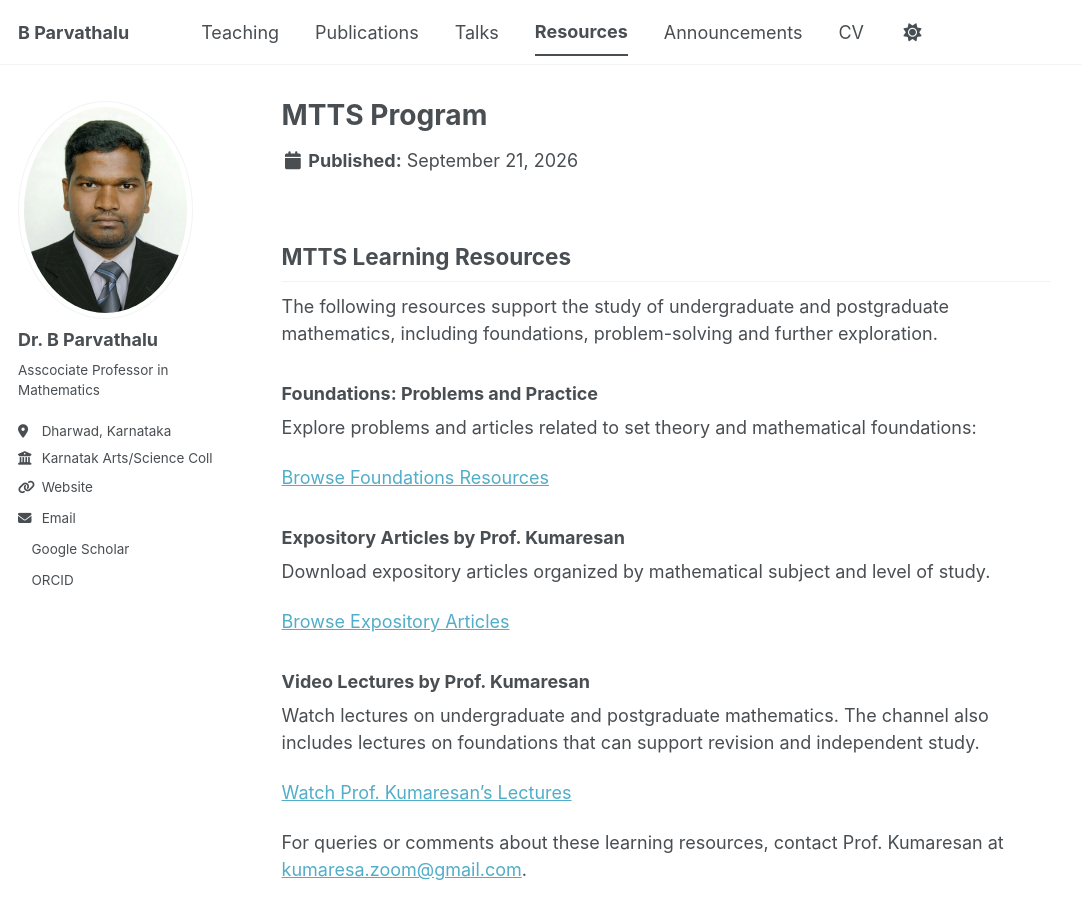
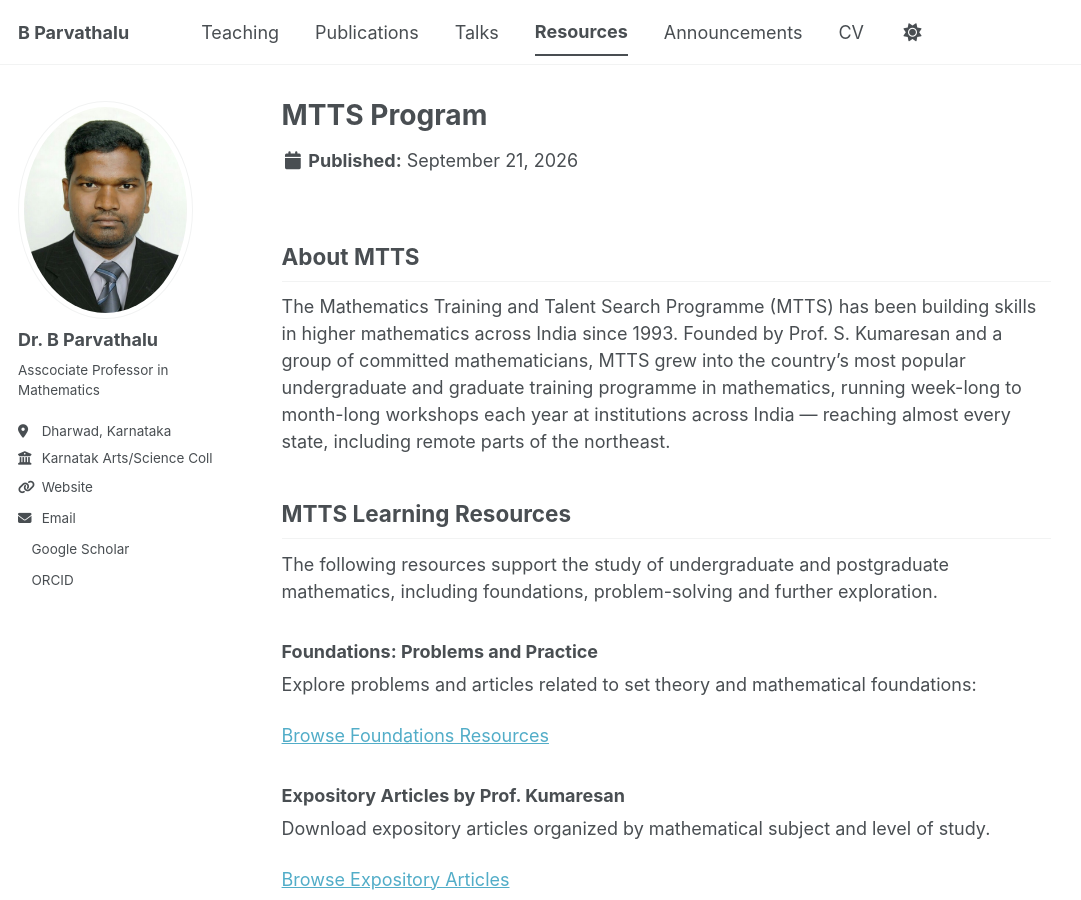
Before and after one commit to drbp-kcd/drbp-kcd.github.io, a Jekyll site: the page built from _resources/mtts-program.md, in a window 1280 px wide and 900 px high. Shown: the whole window, without its empty margins (0-1081 px from the left). Built offline with Jekyll 4.4.1, drawn with Linux system fonts in a browser that asks for light colours; a style sheet for code colours, icons or effects is not loaded.

Commit message:
Add About MTTS section to program documentation
Added an 'About MTTS' section detailing the program's history and impact.

```diff
--- a/_resources/mtts-program.md
+++ b/_resources/mtts-program.md
@@ -7,6 +7,8 @@ author_profile: true
 order: 3
 excerpt: Information and links for the Mathematics Training and Talent Search Program.
 ---
+## About MTTS
+The Mathematics Training and Talent Search Programme (MTTS) has been building skills in higher mathematics across India since 1993. Founded by Prof. S. Kumaresan and a group of committed mathematicians, MTTS grew into the country’s most popular undergraduate and graduate training programme in mathematics, running week-long to month-long workshops each year at institutions across India — reaching almost every state, including remote parts of the northeast.
 
 ## MTTS Learning Resources
 
```
